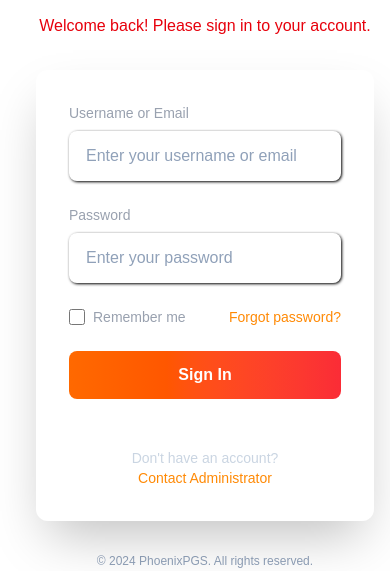
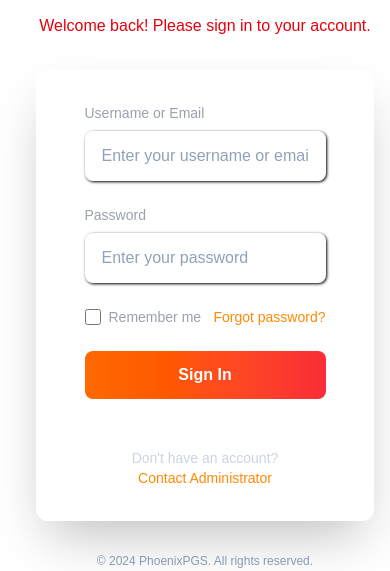
Before and after one commit to mcharnot54/Engage_X, a Next.js app: page / in a window 390 px wide. Shown: the part 651-1222 px from the top of the page. Built offline with nearby package versions, Linux system fonts and the light colour scheme.

Commit message:
Add responsive mobile styles to login form container and form element
cgen-bc795c71964f41bf8275e12893a79f89

```diff
--- a/src/app/page.tsx
+++ b/src/app/page.tsx
@@ -78,8 +78,11 @@ export default function PhoenixPGSLogin() {
                           </div>
 
                           {/* Login Form */}
-                          <div className="bg-white/10 backdrop-blur-lg rounded-xl border border-white/20 p-8 shadow-2xl">
-                            <form onSubmit={handleSubmit} className="space-y-6">
+                          <div className="bg-white/10 backdrop-blur-lg rounded-xl border border-white/20 p-8 shadow-2xl max-lg:flex max-lg:flex-col">
+                            <form
+                              onSubmit={handleSubmit}
+                              className="space-y-6 max-lg:mx-auto"
+                            >
                               {/* Username Field */}
                               <div>
                                 <label
```
